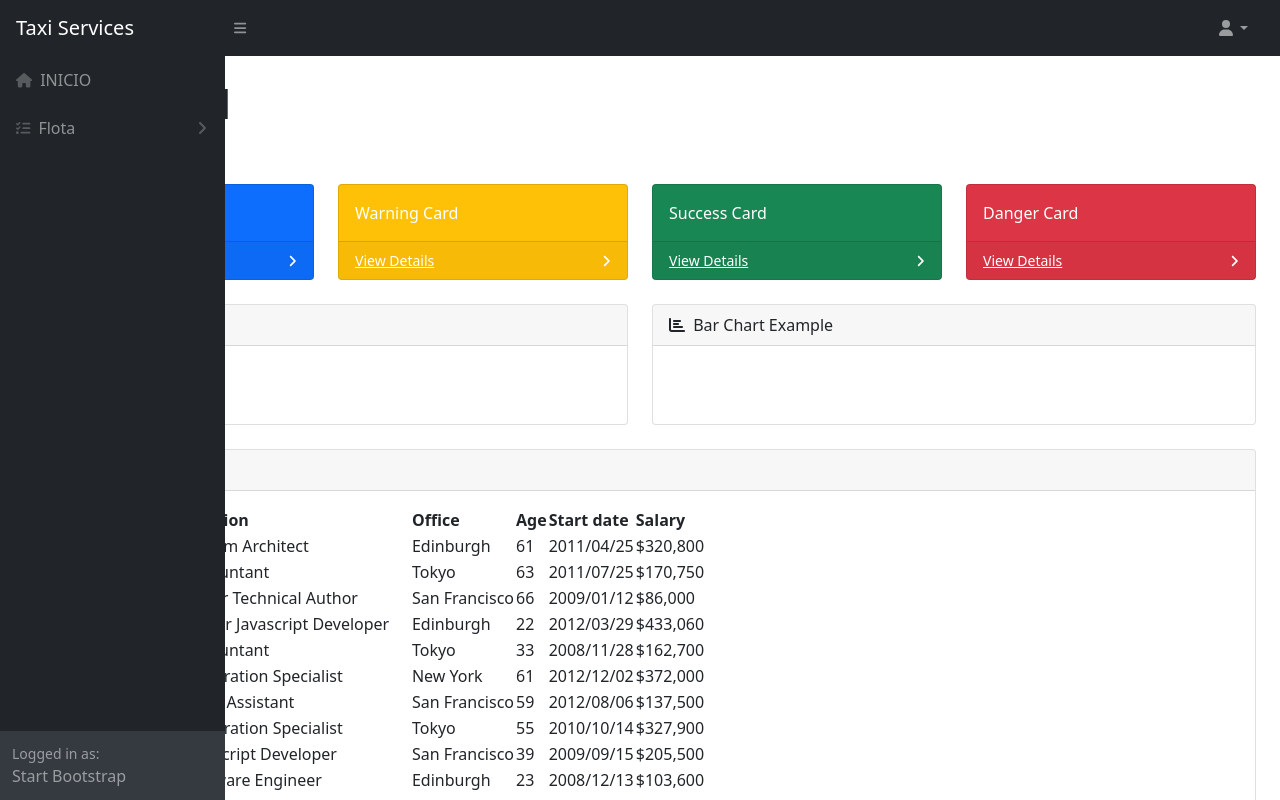
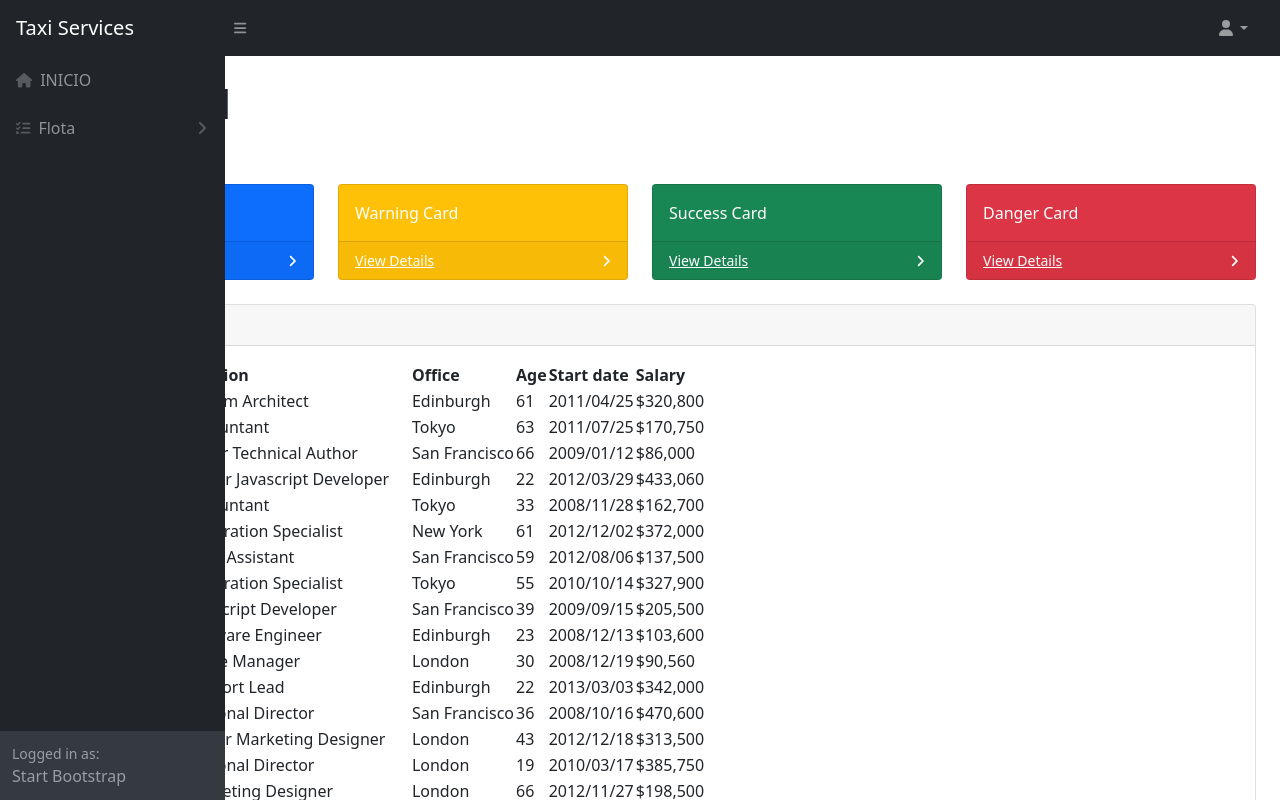
Before and after one commit to loJimenez/taxis-services, an Angular app: page / in a window 1280 px wide. Shown: the top 800 px of the page. Built offline with nearby package versions, Linux system fonts and the light colour scheme.

Commit message:
Change main

```diff
--- a/src/app/components/main/main.component.html
+++ b/src/app/components/main/main.component.html
@@ -43,24 +43,6 @@
             </div>
         </div>
         <div class="row">
-            <div class="col-xl-6">
-                <div class="card mb-4">
-                    <div class="card-header">
-                        <i class="fas fa-chart-area me-1"></i>
-                        Area Chart Example
-                    </div>
-                    <div class="card-body"><canvas id="myAreaChart" width="100%" height="40"></canvas></div>
-                </div>
-            </div>
-            <div class="col-xl-6">
-                <div class="card mb-4">
-                    <div class="card-header">
-                        <i class="fas fa-chart-bar me-1"></i>
-                        Bar Chart Example
-                    </div>
-                    <div class="card-body"><canvas id="myBarChart" width="100%" height="40"></canvas></div>
-                </div>
-            </div>
         </div>
         <div class="card mb-4">
             <div class="card-header">
```
